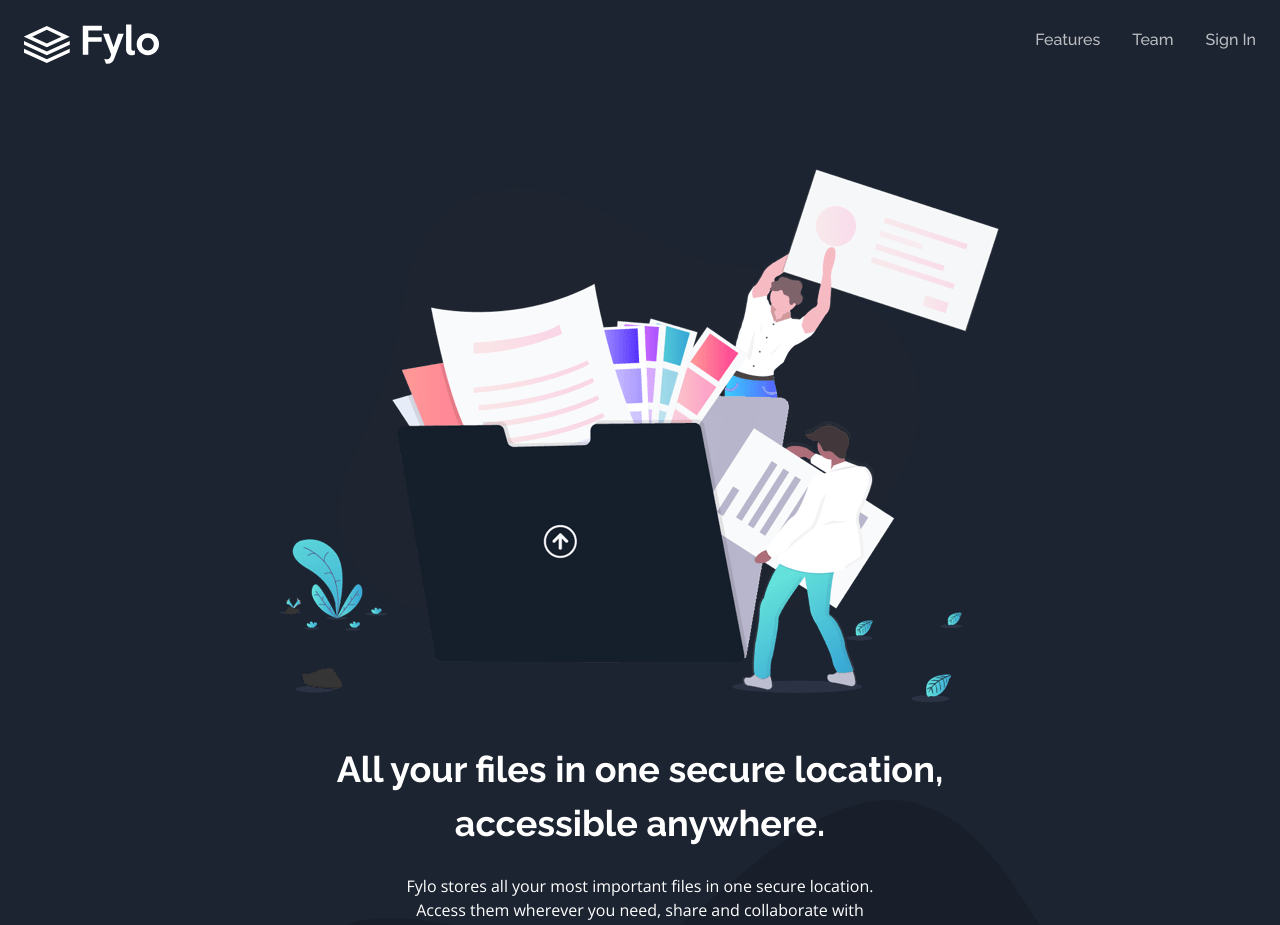
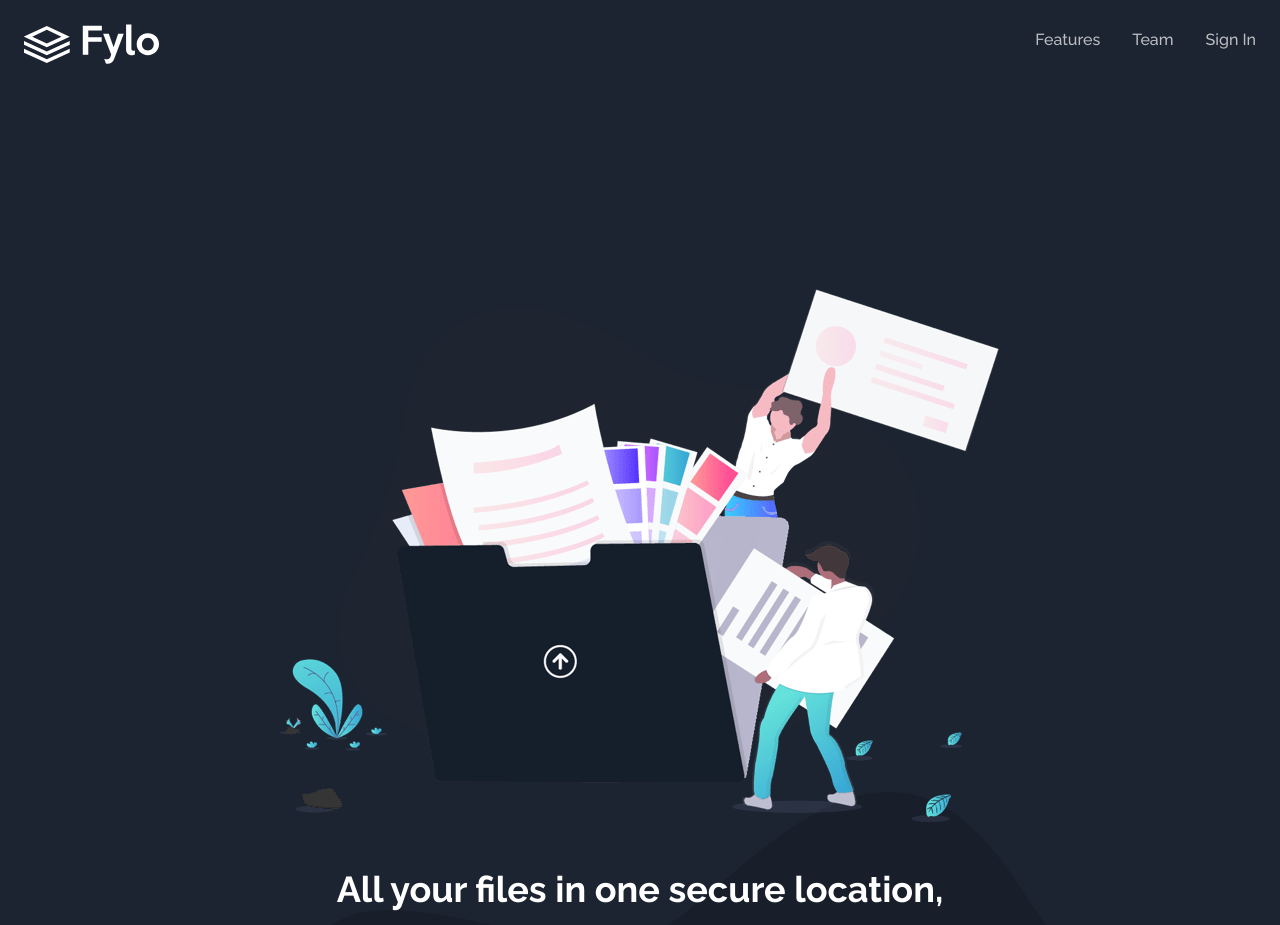
Before and after one commit to MIKOXO/Fylo-Dark-Theme-Landing-Page, a React (Vite) app: page / in a window 1280 px wide. Shown: the top 925 px of the page. Built offline with nearby package versions, Linux system fonts and the light colour scheme.

Commit message:
Font opacity fixed

```diff
--- a/src/components/layout/Hero.jsx
+++ b/src/components/layout/Hero.jsx
@@ -3,7 +3,7 @@ import heroImage from "../../assets/illustration-intro.png";
 
 const Hero = () => {
   return (
-    <section className="z-50 relative overflow-hidden mt-5 lg:mt-14 mx-auto container p-6">
+    <section className="z-50 relative overflow-hidden mt-24 lg:mt-44 mx-auto container p-6 -mb-32">
       <div className="flex flex-col items-center">
         {/* Image */}
         <div>
@@ -15,7 +15,7 @@ const Hero = () => {
           <h1 className="font-Raleway font-bold text-[24px] sm:text-[36px] mb-6 max-w-[700px] mx-auto">
             All your files in one secure location, accessible anywhere.
           </h1>
-          <p className="font-OpenSans max-w-[500px] mx-auto max-sm:text-[14px]">
+          <p className="font-OpenSans max-w-[500px] mx-auto max-sm:text-[14px] opacity-75">
             Fylo stores all your most important files in one secure location.
             Access them wherever you need, share and collaborate with friends,
             family and co-workers.
```
